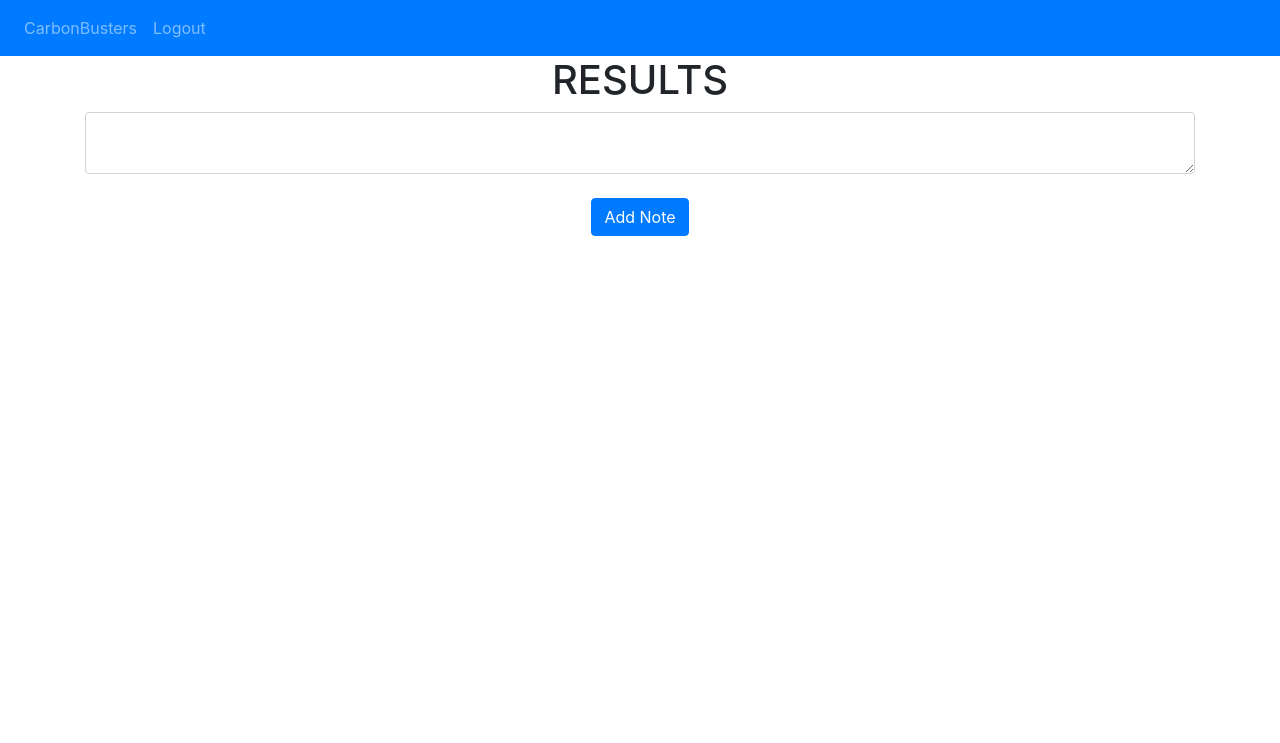
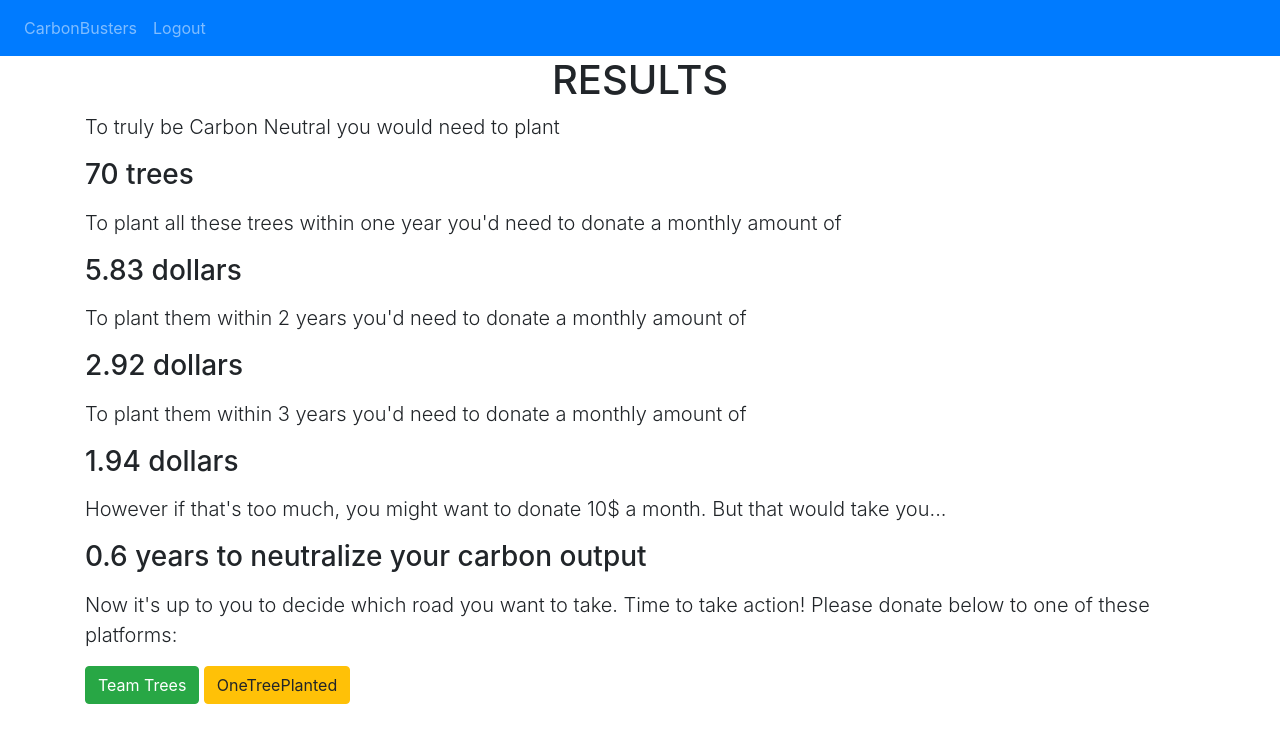
Before and after one commit to awils415/Carbonbusters, a Flask app: page / in a window 1280 px wide. Shown: the top 743 px of the page. Run offline with Flask 2, Linux system fonts and the light colour scheme; a user stored in the database is signed in; some libraries are stand-ins or nearby versions.

Commit message:
DT edits

```diff
--- a/website/templates/home.html
+++ b/website/templates/home.html
@@ -1,11 +1,11 @@
 {% extends "base.html" %} {% block title %}Home{% endblock %} {% block content
     %}
     <h1 align="center">RESULTS</h1>
-    <form method="POST">
-      <textarea name="note" id="note" class="form-control"></textarea>
-      <br />
-      <div align="center">
-        <button type="submit" class="btn btn-primary">Add Note</button>
-      </div>
-    </form>
+    <p class="lead">To truly be Carbon Neutral you would need to plant <h3>{{ user.trees }} trees</h3></p>
+    <p class="lead">To plant all these trees within one year you'd need to donate a monthly amount of<h3>{{ user.one_year }} dollars</h3></p>
+    <p class="lead">To plant them within 2 years you'd need to donate a monthly amount of<h3>{{ user.two_years }} dollars</h3></p>
+    <p class="lead">To plant them within 3 years you'd need to donate a monthly amount of<h3>{{ user.three_years }} dollars</h3></p>
+    <p class="lead">However if that's too much, you might want to donate 10$ a month. But that would take you...<h3>{{ user.ten_dollar }} years to neutralize your carbon output</h3></p>
+    <p class="lead">Now it's up to you to decide which road you want to take. Time to take action! Please donate below to one of these platforms:</p>
+    <button onclick="window.location.href= 'https://teamtrees.org/';" target="_blank" rel="noopener noreferrer" type="button"  class="btn btn-success">Team Trees</button>       <button onclick="window.location.href= 'https://onetreeplanted.org/products/plant-trees?variant=31367539589182';" target="_blank" rel="noopener noreferrer" type="button" class="btn btn-warning">OneTreePlanted</button>
     {% endblock %}
```
Also changed, not shown: website/auth.py (+4 -4 lines), website/base.db, website/database.db (deleted).
